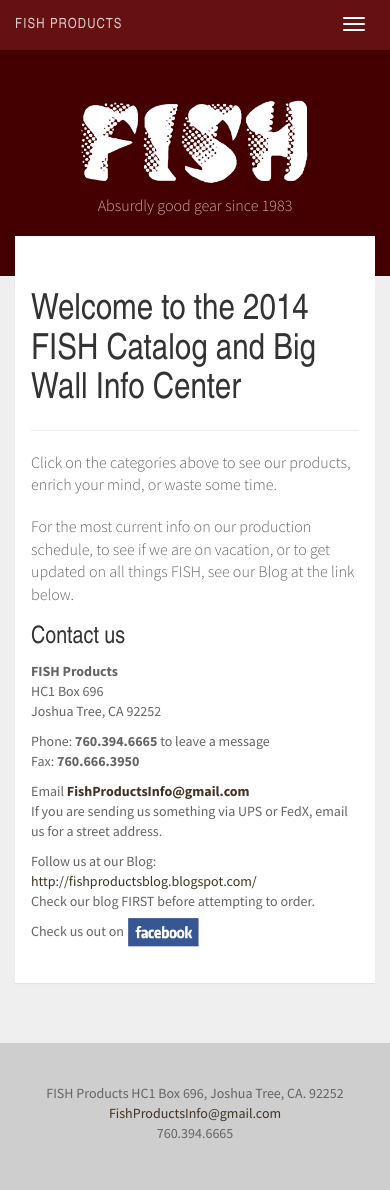
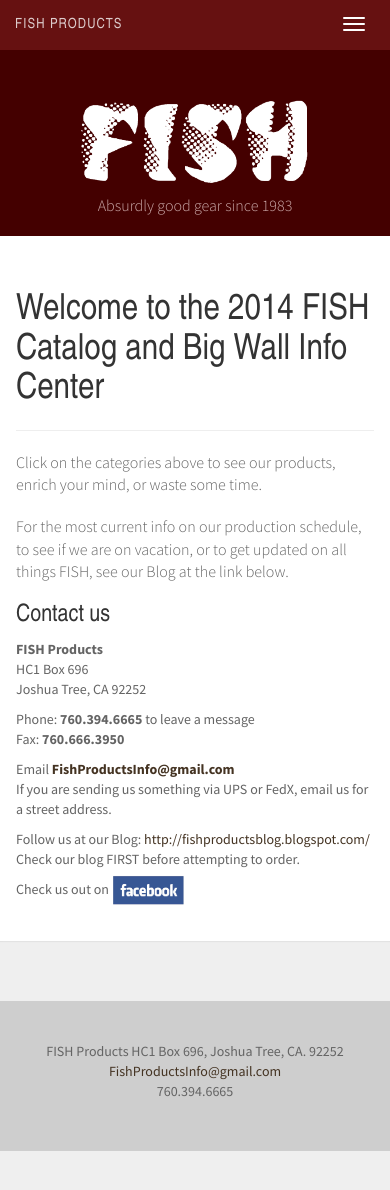
Before and after one commit to tymadsen/fishproducts, a Jekyll site: the page built from index.html, in a window 390 px wide and 1193 px high. Shown: the top 1190 px of the window. Built offline with Jekyll 4.4.1, drawn with Linux system fonts in a browser that asks for light colours.

Commit message:
adjusted padding for main container on mobile

```diff
--- a/_layouts/default.html
+++ b/_layouts/default.html
@@ -19,7 +19,7 @@
       </div>
     </div><!-- /cont -->
 
-    <div class="container">
+    <div class="container container-main">
       <div class="row">
         <div class="col-md-12">
           <div class="top-spacer"> </div>
@@ -28,7 +28,7 @@
     </div><!-- /cont -->
   </div>
 
-  <div class="container">
+  <div class="container container-main">
     <div class="row">
       <div class="col-md-12">
         <div class="panel panel-main">
--- a/_layouts/subnav.html
+++ b/_layouts/subnav.html
@@ -7,7 +7,7 @@
 
   {% include navbar.html %}
 
-  <div class="container">
+  <div class="container container-main">
     <div class="panel panel-main">
       <div class="panel-body">
         <div class="row row-offcanvas row-offcanvas-right">
--- a/css/style.css
+++ b/css/style.css
@@ -62,6 +62,10 @@
   }
 }
 
+.container-main {
+  padding-left: 0;
+  padding-right: 0;
+}
 
 .nav-stacked.affix {
   position: static;
@@ -69,6 +73,11 @@
 }
 
 @media (min-width: 768px) {
+  .container-main {
+    padding-left: 15px;
+    padding-right: 15px;
+  }
+
   .nav-stacked.affix {
     width: 150px;
   }
```
